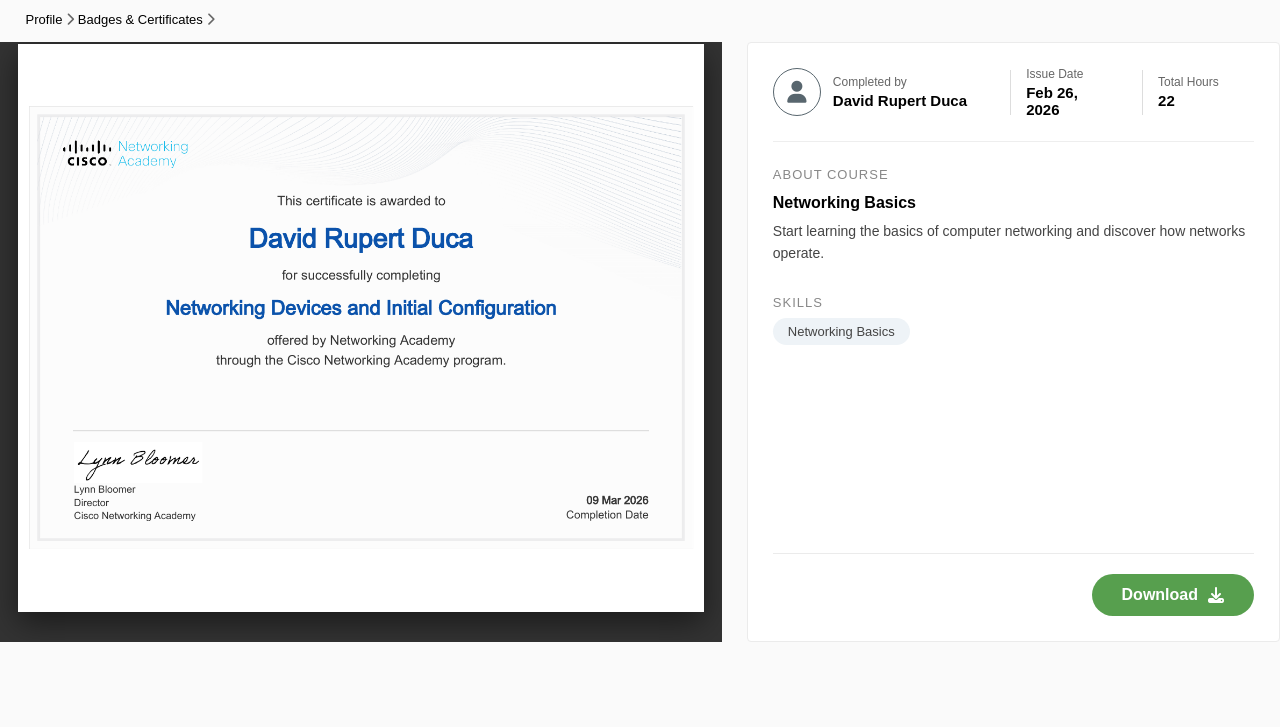
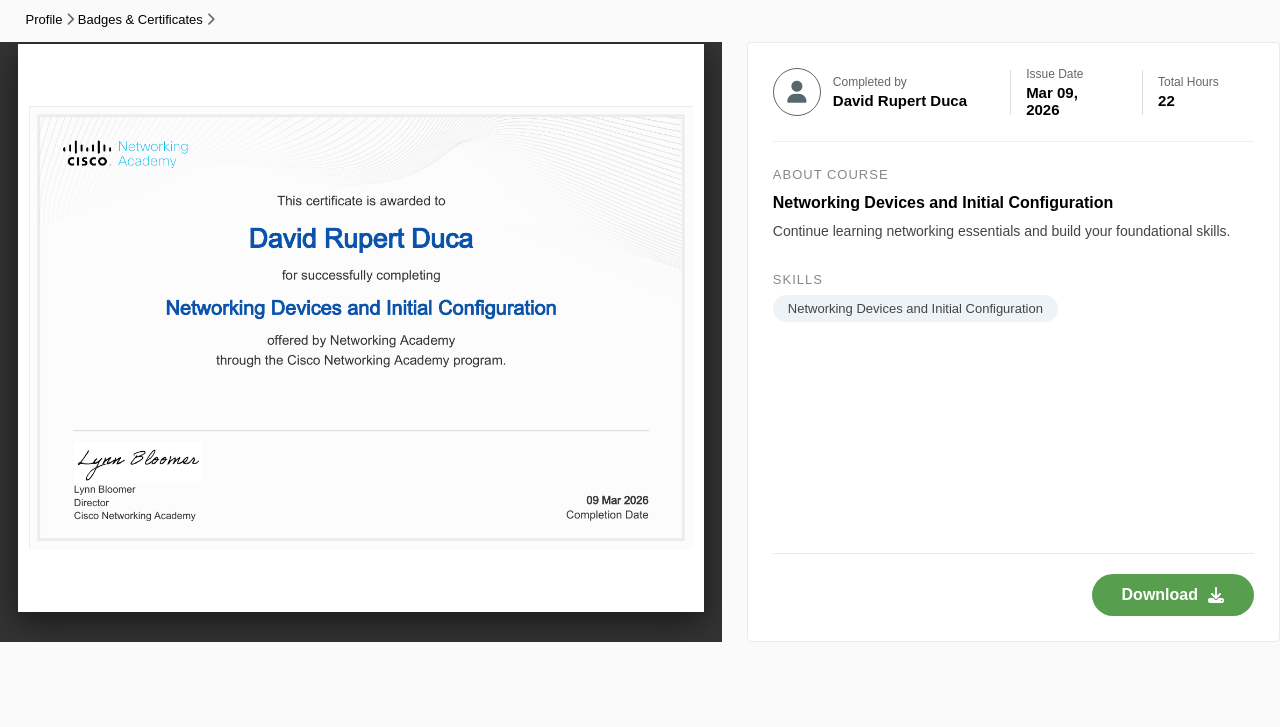
Before and after one commit to DavidDuca/NETACAD, a plain HTML site: page index.html in a window 1280 px wide. Shown: the part 73-800 px from the top of the page. Drawn offline with Linux system fonts and the light colour scheme.

Commit message:
change cert details

```diff
--- a/index.html
+++ b/index.html
@@ -3,7 +3,7 @@
 <head>
     <meta charset="UTF-8">
     <meta name="viewport" content="width=device-width, initial-scale=1.0">
-    <title>Cisco Networking Academy | Certificate Viewer</title>
+    <title>Cisco Networking Academy</title>
     <link rel="stylesheet" href="https://cdnjs.cloudflare.com/ajax/libs/font-awesome/6.4.0/css/all.min.css">
     <link rel="stylesheet" href="style.css">
     <link rel="icon" href="favicon.ico">
@@ -82,7 +82,7 @@
                 <div class="issuance-item border-left">
                     <div class="text-group">
                         <span class="info-label">Issue Date</span>
-                        <span class="info-value">Feb 26, 2026</span>
+                        <span class="info-value">Mar 09, 2026</span>
                     </div>
                 </div>
 
@@ -99,11 +99,11 @@
             <!-- Course Details -->
             <div class="course-meta">
                 <p class="section-title">ABOUT COURSE</p>
-                <p class="course-title-bold">Networking Basics</p>
-                <p class="course-desc">Start learning the basics of computer networking and discover how networks operate.</p>
+                <p class="course-title-bold">Networking Devices and Initial Configuration</p>
+                <p class="course-desc">Continue learning networking essentials and build your foundational skills.</p>
 
                 <p class="section-title">SKILLS</p>
-                <span class="skill-pill">Networking Basics</span>
+                <span class="skill-pill">Networking Devices and Initial Configuration</span>
             </div>
 
             <!-- Bottom Download Area -->
```
